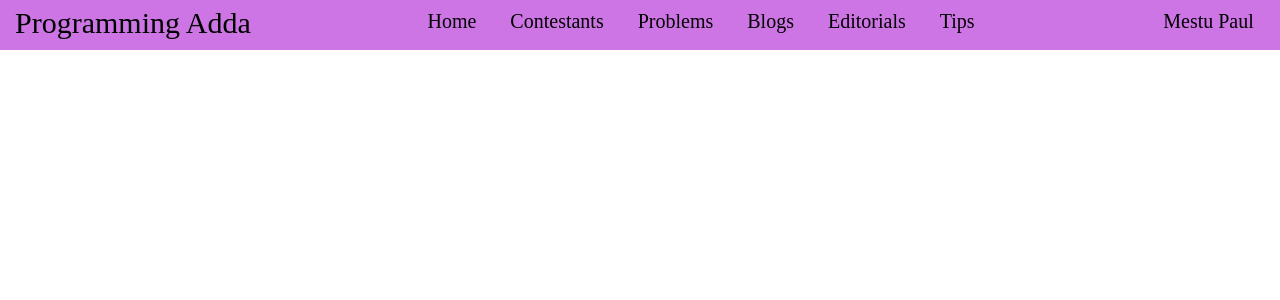
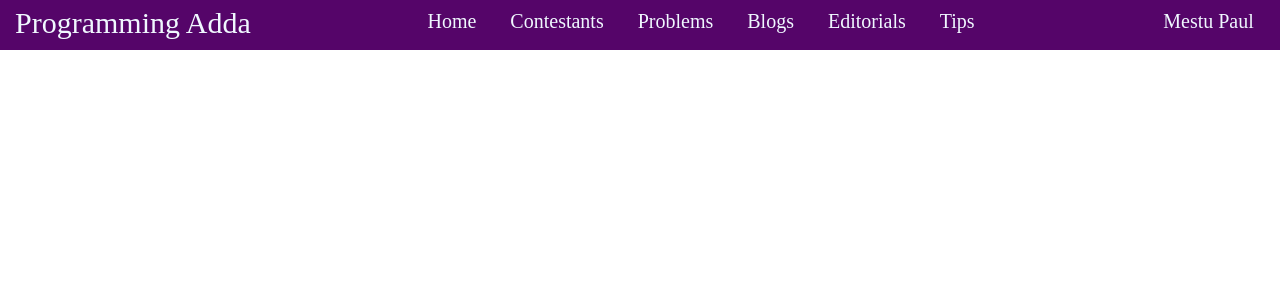
Before and after one commit to Bonusree/programming_adda, a Django app: page / in a window 1280 px wide. Shown: the top 300 px of the page. Run offline with Django 4.2, Linux system fonts and the light colour scheme.

Commit message:
add static for style

```diff
--- a/static/navbar.css
+++ b/static/navbar.css
@@ -5,14 +5,16 @@
 .nav-bar{
     width: 98.5%;
     height: 50px;
-    background-color: #cd75e4;
+    background-color: #550569;
+    color:aliceblue;
     display: inline-flex;
     justify-content: space-between;
     padding: 0px 10px;
 }
 .nav-bar .name-logo{
     height: 76%;
-    background-color: #cd75e4;
+    background-color: #550569;
+    color:aliceblue;
     padding: 6px 5px;
     font-size: 30px;
 }
@@ -26,12 +28,14 @@
     width: max-content;
     font-size: 20px;
     padding: 10px 17px;
-    background-color: #cd75e4;
+    background-color: #550569;
+    color:aliceblue;
 }
 .nav-bar .menu-list .menu a{
     text-decoration: none;
-    color: black;
+    color: aliceblue;
 }
 .nav-bar .menu-list .menu:hover{
     background-color: #af66c1;
+    color:aliceblue
 }
```
